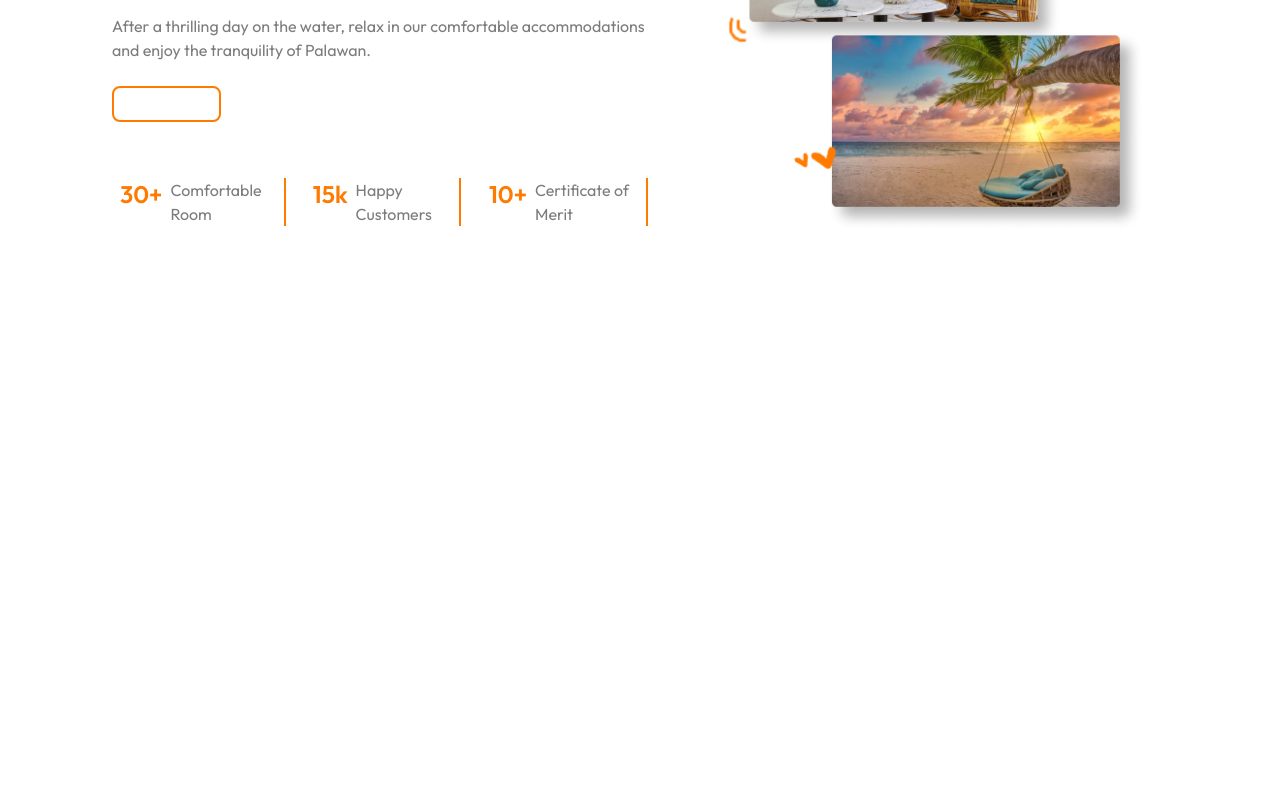
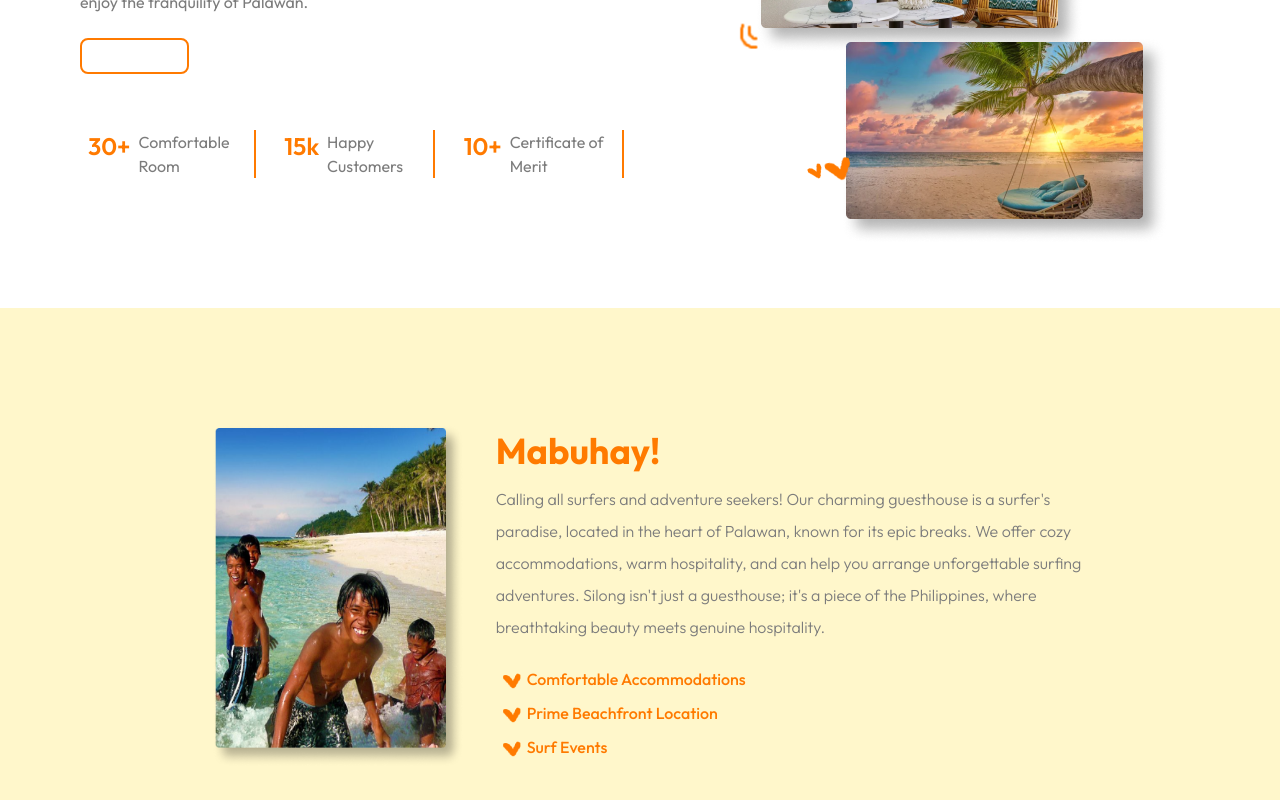
Before and after one commit to biancavictorino/silong-guesthouse, a React (Vite) app: page / in a window 1280 px wide. Shown: the part 314-1114 px from the top of the page. Before the commit the page ends 800 px from the top, so only its background shows below. Built offline with nearby package versions, Linux system fonts and the light colour scheme.

Commit message:
added about section

```diff
--- a/src/App.jsx
+++ b/src/App.jsx
@@ -1,5 +1,6 @@
 import Navbar from './Components/Navbar'
 import Hero from './Components/Hero'
+import About from './Components/About'
 
 function App() {
 
@@ -8,6 +9,7 @@ function App() {
     <div>
       <Navbar />
       <Hero />
+      <About />
     </div>
     </>
   )
--- /dev/null
+++ b/src/Components/About.jsx
@@ -0,0 +1,34 @@
+import React from 'react'
+import { Heart } from '../Data/About'
+import AboutImage from '../assets/about-image.png'
+
+const About = () => {
+  return (
+    <section className='bg-tertiary-color px-8 py-12 flex flex-col justify-center items-center gap-8 md:flex-row-reverse lg:px-48 lg:gap-3 lg:py-24'>
+        <div className='flex flex-col gap-6'>
+            <div className='flex flex-col gap-3'>
+                <h1 className='text-primary-color font-bold text-3xl md:text-4xl lg:text-4xl'>Mabuhay!</h1>
+                <p className='text-text-color font-light text-sm leading-7 md:text-lg lg:text-base lg:items-center lg:leading-8'>Calling all surfers and adventure seekers! Our charming guesthouse is a surfer's paradise, located in the heart of Palawan, known for its epic breaks.  We offer cozy accommodations, warm hospitality, and can help you arrange unforgettable surfing adventures. Silong isn't just a guesthouse; it's a piece of the Philippines, where breathtaking beauty meets genuine hospitality.</p>
+            </div>
+            <div className='flex flex-col gap-2'>
+                {
+                    Heart.map(about => (
+                        <div className='flex flex-row' key={about.id}>
+                            <img className='flex' src={about.image} alt="heart" />
+                            <p className='text-primary-color text-sm font-medium lg:text-base'>{about.description}</p>
+                        </div>
+                    ))
+                }
+            </div>
+        </div>
+        <div className='lg:h-96'>
+            <img className='w-screen h-72 lg:h-96 lg:p-5' src={AboutImage} alt="" />
+        </div>
+    </section>
+    // <div >
+
+    // </div>
+  )
+}
+
+export default About
--- a/src/Components/Hero.jsx
+++ b/src/Components/Hero.jsx
@@ -5,7 +5,7 @@ import {Stats} from '../Data/Statistics'
 
 const Hero = () => {
   return (
-    <div id='home' className='py-10 flex flex-col-reverse lg:flex-row lg:px-20'>
+    <div id='home' className='px-8 py-10 flex flex-col-reverse lg:flex-row lg:px-20'>
         <div className='flex flex-col items-center md:w-3/5 lg:items-start'>
             <h1 className='text-primary-color font-bold py-5 text-3xl text-center lg:text-5xl lg:text-start'>Discover your home away from home at Silong.</h1>
             <h2 className='text-text-color text-md text-center lg:text-start'>After a thrilling day on the water,  relax in our comfortable accommodations and enjoy the tranquility of Palawan.</h2>
--- a/src/Components/Navbar.jsx
+++ b/src/Components/Navbar.jsx
@@ -11,7 +11,7 @@ const Navbar = () => {
     }
 
   return (
-    <div className='header py-6 flex flex-row justify-between items-center md:px-20'>
+    <div className='header px-8 py-6 flex flex-row justify-between items-center md:px-20'>
         <div className='logo'>
             <img src={PrimaryLogo} alt="Silong" className="w-12 h-12" />
         </div>
--- /dev/null
+++ b/src/Data/About.js
@@ -0,0 +1,21 @@
+import Orange from '../assets/heart.png'
+
+export const Heart = [
+    {
+        id: 1,
+        image: Orange,
+        description: 'Comfortable Accommodations'
+    },
+    {
+        id: 2,
+        image: Orange,
+        description: 'Prime Beachfront Location'
+    },
+    {
+        id: 3,
+        image: Orange,
+        description: 'Surf Events'
+    }
+
+
+]
--- a/src/index.css
+++ b/src/index.css
@@ -4,6 +4,5 @@
 
 body {
   background-color: #FFFF;
-  padding: 0 2rem;
   font-family: 'Outfit';
 }
```
Also changed, not shown: src/assets/about-image.png (added), src/assets/heart.png (added).
